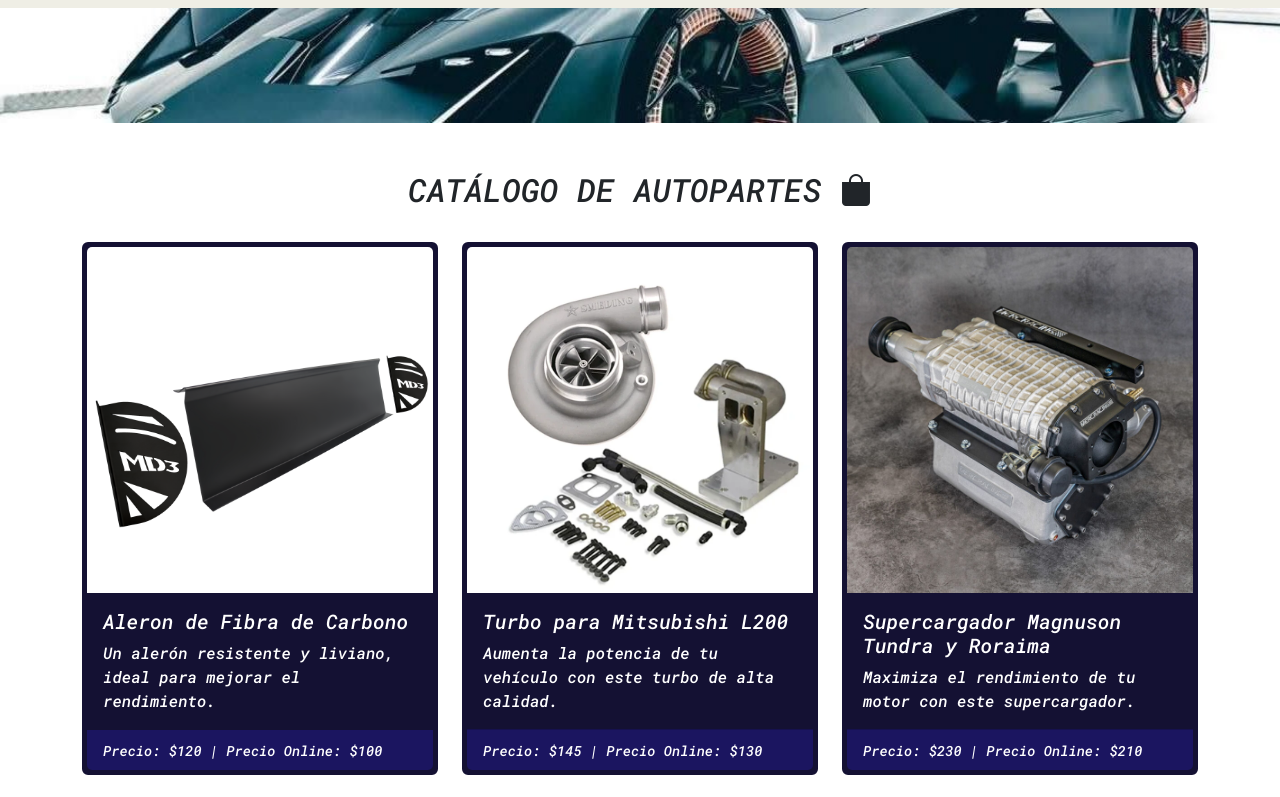
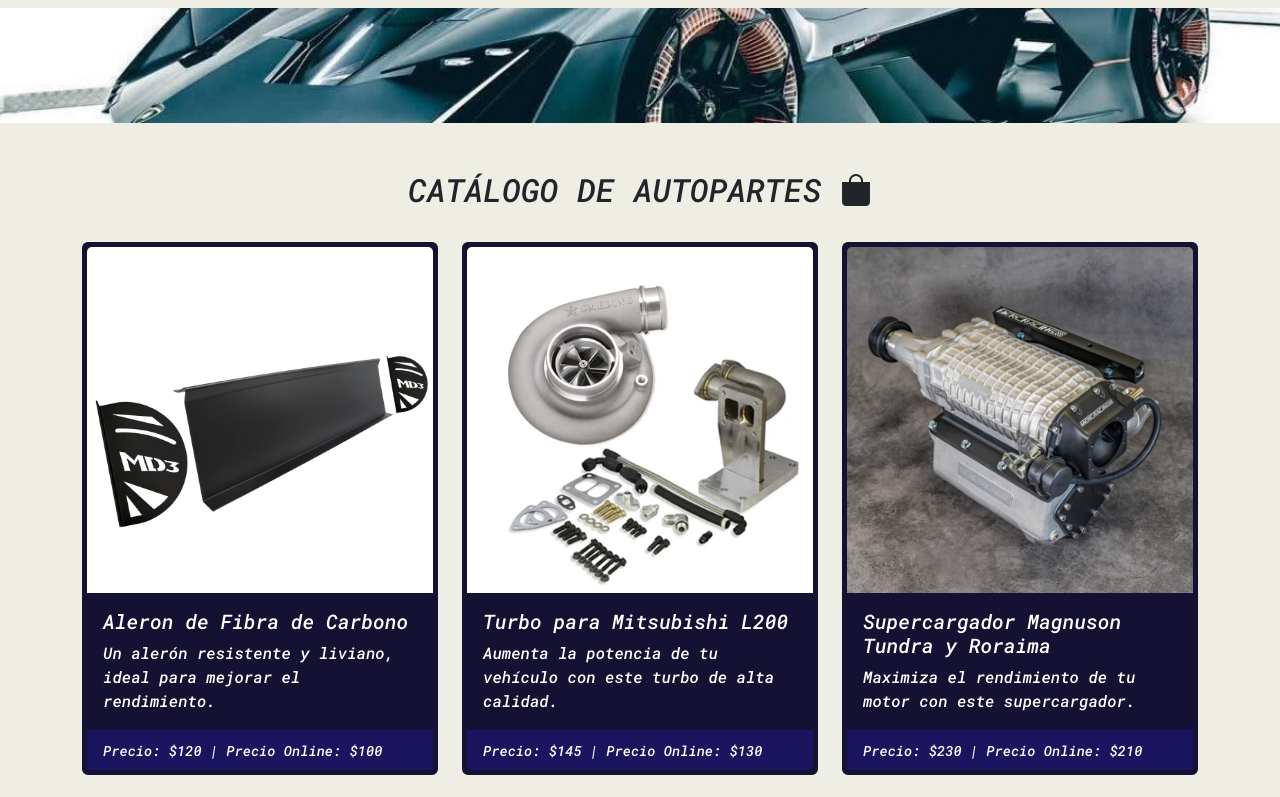
Before and after one commit to DManRoA/AutoPartsGearTech, a plain HTML site: page index.html in a window 1280 px wide. Shown: the part 780-1577 px from the top of the page. Drawn offline with nearby package versions, Linux system fonts and the light colour scheme.

Commit message:
Cambio de background-color en la seccion de Catalogo

```diff
--- a/css/styles.css
+++ b/css/styles.css
@@ -60,6 +60,11 @@ body {
 }
 
 /* Seccion Autopartes */
+
+.catalogo{
+background-color: var(--fondo-crema);
+}
+
 .autopartes {
     background-color: var(--fondo-crema);
     padding-bottom: 10rem !important;
```
